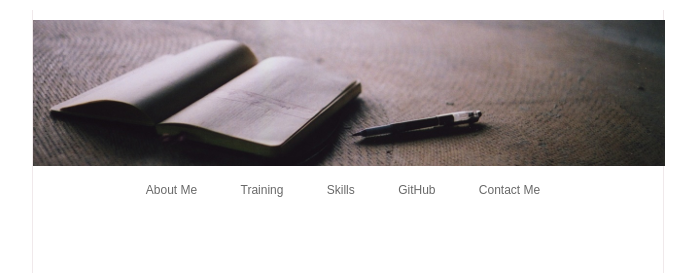
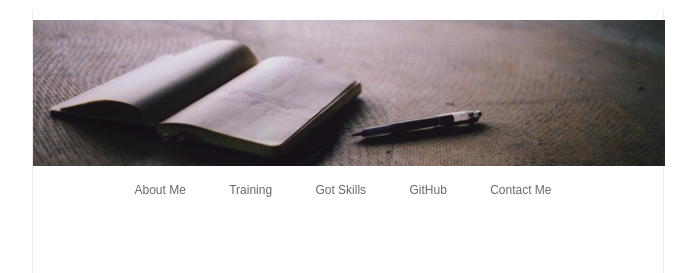
Before and after one commit to caligonia/caligonia.github.io, a plain HTML site: page index.html in a window 1280 px wide. Shown: the top 273 px of the page, without its empty margins (292-988 px from the left). Drawn offline with nearby package versions, Linux system fonts and the light colour scheme; a script that the page names is missing.

Commit message:
Test
Joke

```diff
--- a/index.html
+++ b/index.html
@@ -25,7 +25,7 @@
 				<div id="nav">
 					<a href="#about me"><h7>About Me</h7></a>
 					<a href="#training"><h7>Training</h7></a>
-					<a href="#skills"><h7>Skills</h7></a>
+					<a href="#skills"><h7>Got Skills</h7></a>
 					<a href="#footer"><h7>GitHub</h7></a>
 					<a href="#contact me"><h7>Contact Me</h7></a>
 					<a id="#top"></a>
```
